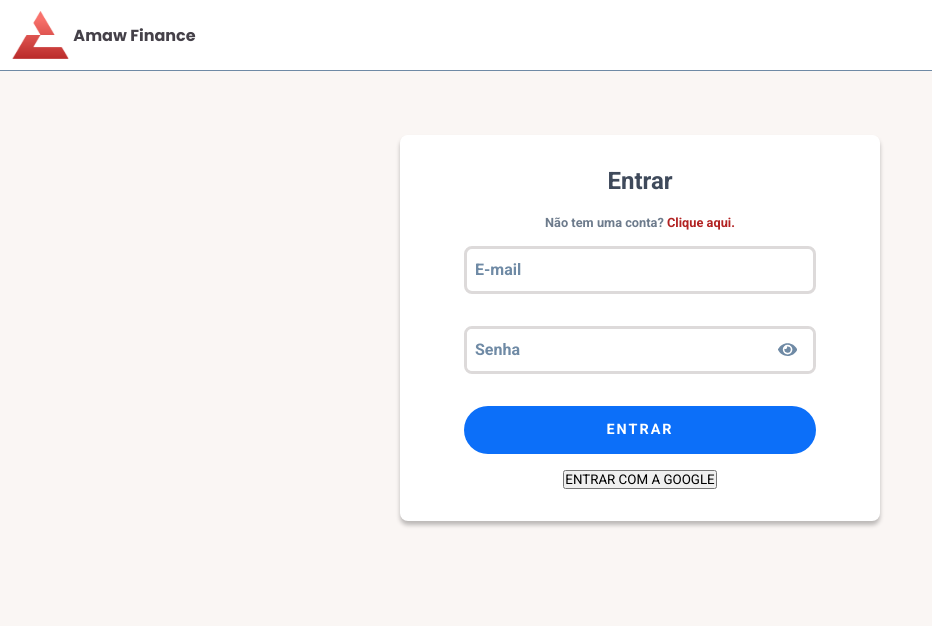
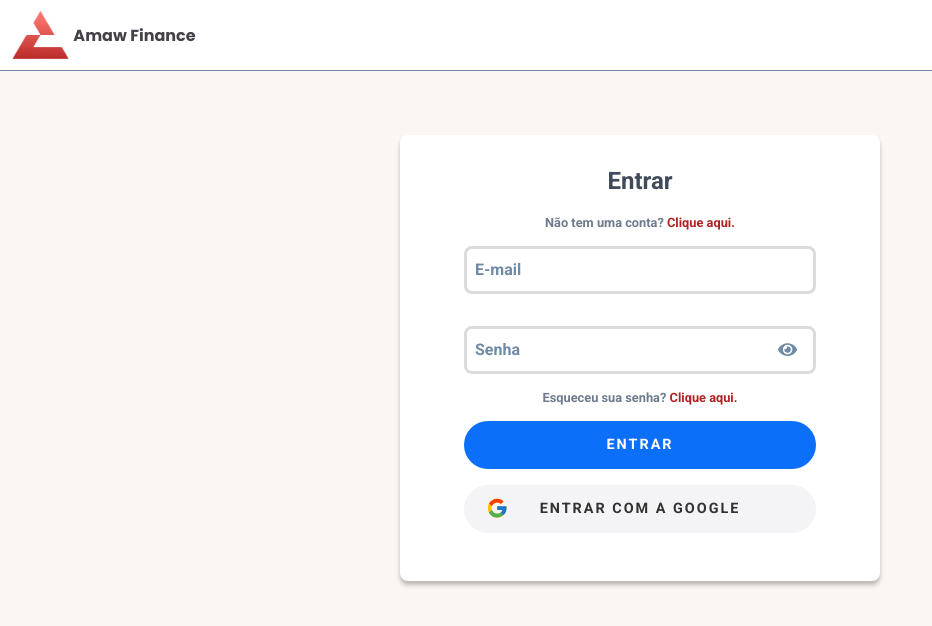
Before and after one commit to wendelsantosd/amawfinance-web, a React (Create React App) app: page / in a window 1280 px wide. Shown: the top 626 px of the page, without its empty margins (0-932 px from the left). Built offline with nearby package versions, Linux system fonts and the light colour scheme.

Commit message:
Implements layout Login.

```diff
--- a/src/App/global.styles.ts
+++ b/src/App/global.styles.ts
@@ -16,10 +16,12 @@ export const GlobalStyle = createGlobalStyle`
         --background: #FAF6F4;
 
         --white-300: #DDDADA;
+        --white-400: #F4F4F6;
         --white-600: #F8F8F8;
 
         --black-300: #3F4A5B;
         --black-500: #454149;
+        --black-600: #323233;
 
         --grey-300: #6F8AA5;
         --grey-400: #6D7B8C;
--- a/src/Pages/Login/index.tsx
+++ b/src/Pages/Login/index.tsx
@@ -1,9 +1,10 @@
 import React, { useState } from 'react'
 import { FaEye, FaEyeSlash } from 'react-icons/fa'
+import { FcGoogle } from 'react-icons/fc'
 
 import { Header } from '../../Components/Header'
 import { PrimaryButton } from '../../styles/utils.styles'
-import { Container, Form } from './login.style'
+import { Container, Form, GoogleButton } from './login.style'
 
 
 export const Login = () => {
@@ -45,15 +46,21 @@ export const Login = () => {
                 }
             </div>
 
+            <p className='question'>Esqueceu sua senha? <span>Clique aqui.</span></p>
+
             <PrimaryButton
                 type='submit'
             >
                 ENTRAR
             </PrimaryButton>
 
-            <button>
-                ENTRAR COM A GOOGLE
-            </button>
+            <GoogleButton>
+                <button>
+                    ENTRAR COM A GOOGLE
+                </button>
+
+                <FcGoogle className='google-icon' />
+            </GoogleButton>
         </Form>
     </Container>
 }
--- a/src/Pages/Login/login.style.ts
+++ b/src/Pages/Login/login.style.ts
@@ -25,12 +25,12 @@ export const Form = styled.form`
         color: var(--black-300);
         font-weight: 700;
         font-size: 1.5rem;
+        margin-bottom: 1.2rem;
     }
 
     .question {
         color: var(--grey-400);
         font-size: 0.8rem;
-        margin-top: 1.2rem;
         font-weight: 600;
 
         transition: filter 0.2s;
@@ -100,3 +100,38 @@ export const Form = styled.form`
         }
     }
 `
+
+export const GoogleButton = styled.div`
+    position: relative;
+    display: flex;
+    align-items: center;
+    width: 22rem;
+    height: 3rem;
+    border-radius: 2.5rem;
+    border: none;
+    margin: 0 1rem 1rem 1rem;
+
+    button {
+        position: absolute;
+        width: 100%;
+        height: 100%;
+        font-weight: 600;
+        font-size: 0.9rem;
+        letter-spacing: 2px;
+        color: var(--black-600);
+        border: none;
+        background: var(--white-400);
+
+        transition: filter 0.5s ease;
+
+        &:hover {
+            filter: brightness(0.9);
+        }
+    }
+
+    .google-icon {
+        position: absolute;
+        left: 1.4rem;
+        font-size: 1.4rem;
+    }
+`
```
